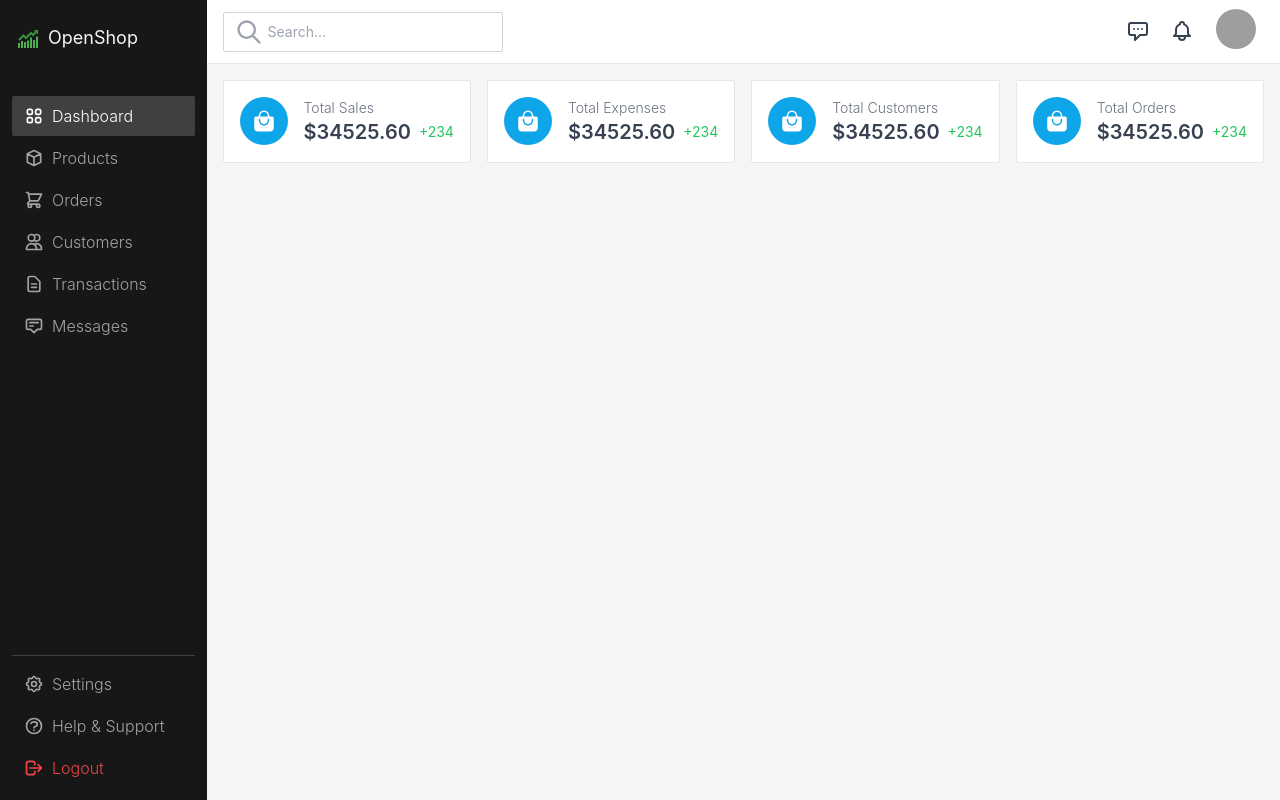
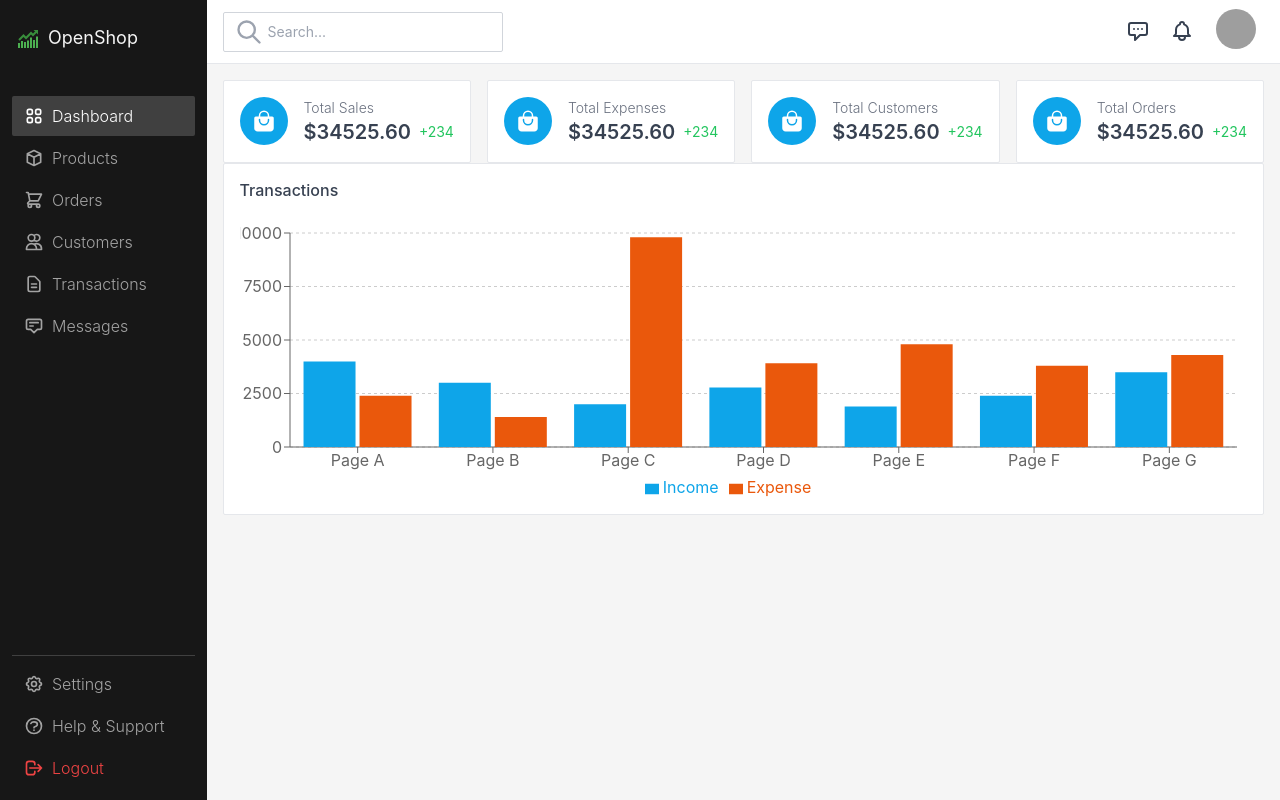
Before and after one commit to AngieCohenDev/dashboard_academit, a React (Create React App) app: page / in a window 1280 px wide. Built offline with nearby package versions, Linux system fonts and the light colour scheme; grey boxes are pictures that could not be loaded; the HTML template or start-up script is replaced by a standard one.

Commit message:
add: creacion y estructuracion del componente TransactionChart.jsx

```diff
--- a/package.json
+++ b/package.json
@@ -13,6 +13,7 @@
     "react-icons": "^5.2.1",
     "react-router-dom": "^6.23.0",
     "react-scripts": "5.0.1",
+    "recharts": "^2.12.7",
     "web-vitals": "^2.1.4"
   },
   "scripts": {
--- a/src/components/Dashboard.jsx
+++ b/src/components/Dashboard.jsx
@@ -1,9 +1,11 @@
 import DashboardStatsGrid from "./DashboardStatsGrid";
+import TransactionChart from "./TransactionChart";
 
 export default function Dashboard() {
   return (
-    <div className="flex gap-4">
+    <div className="flexflex-col gap-4">
       <DashboardStatsGrid />
+      <TransactionChart />
     </div>
   );
 }
--- a/src/components/TransactionChart.jsx
+++ b/src/components/TransactionChart.jsx
@@ -0,0 +1,83 @@
+import React from "react";
+import {
+  BarChart,
+  CartesianGrid,
+  ResponsiveContainer,
+  XAxis,
+  Tooltip,
+  Legend,
+  YAxis,
+  Bar,
+} from "recharts";
+
+const data = [
+  {
+    name: "Page A",
+    Income: 4000,
+    Expense: 2400,
+  },
+  {
+    name: "Page B",
+    Income: 3000,
+    Expense: 1398,
+  },
+  {
+    name: "Page C",
+    Income: 2000,
+    Expense: 9800,
+  },
+  {
+    name: "Page D",
+    Income: 2780,
+    Expense: 3908,
+  },
+  {
+    name: "Page E",
+    Income: 1890,
+    Expense: 4800,
+  },
+  {
+    name: "Page F",
+    Income: 2390,
+    Expense: 3800,
+  },
+  {
+    name: "Page G",
+    Income: 3490,
+    Expense: 4300,
+  },
+];
+
+ function TransactionChart() {
+  return (
+    <div className="h-[22rem] bg-white p-4 rounded-sm border border-gray-200 flex flex-col flex-1">
+      <strong className="text-gray-700 font-medium">Transactions</strong>
+      <div className="w-full mt-3 flex-1">
+        <ResponsiveContainer width="100%" height="100%">
+          <BarChart
+            width={500}
+            height={300}
+            data={data}
+            margin={{
+              top: 20,
+              right: 10,
+              left: -10,
+              bottom: 0,
+            }}
+          >
+            <CartesianGrid strokeDasharray="3 3 0 0" vertical={false} />
+            <XAxis dataKey="name" />
+            <YAxis />
+            <Tooltip />
+            <Legend />
+            <Bar dataKey="Income" fill="#0ea5e9" />
+            <Bar dataKey="Expense" fill="#ea580c" />
+          </BarChart>
+        </ResponsiveContainer>
+      </div>
+    </div>
+  );
+}
+
+
+export default TransactionChart
```
Also changed, not shown: 1 other file (tests, documents, lock files or other folders).
